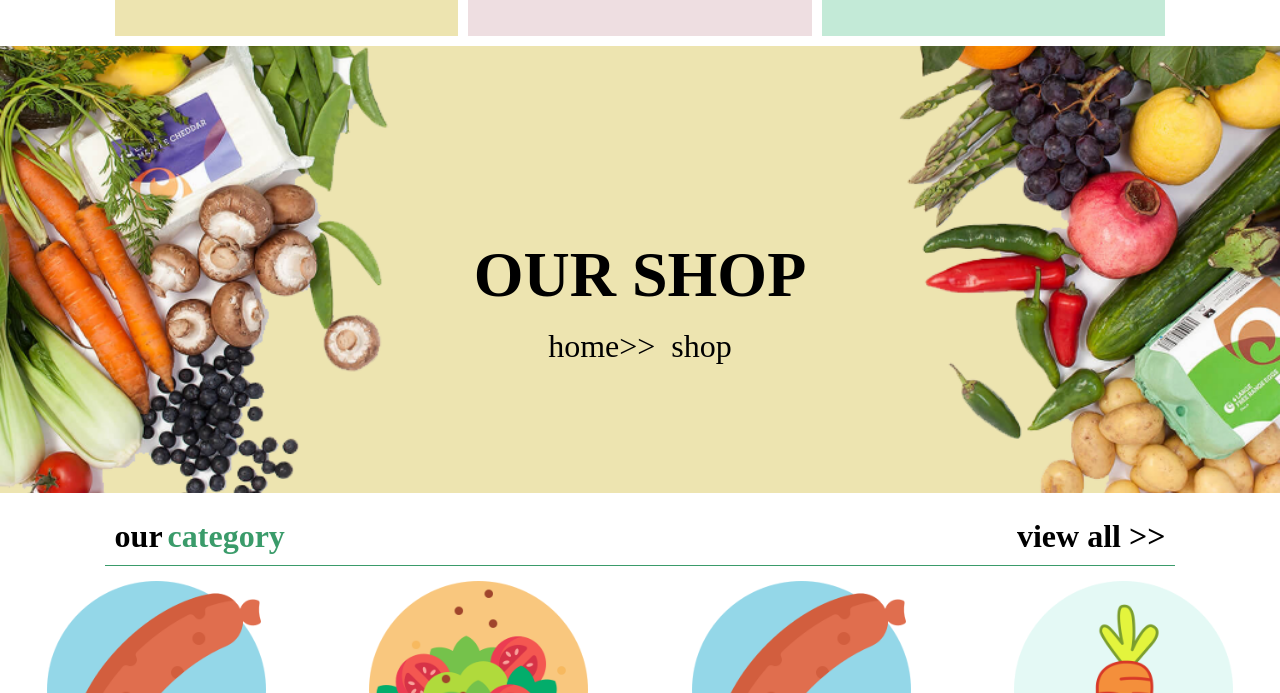
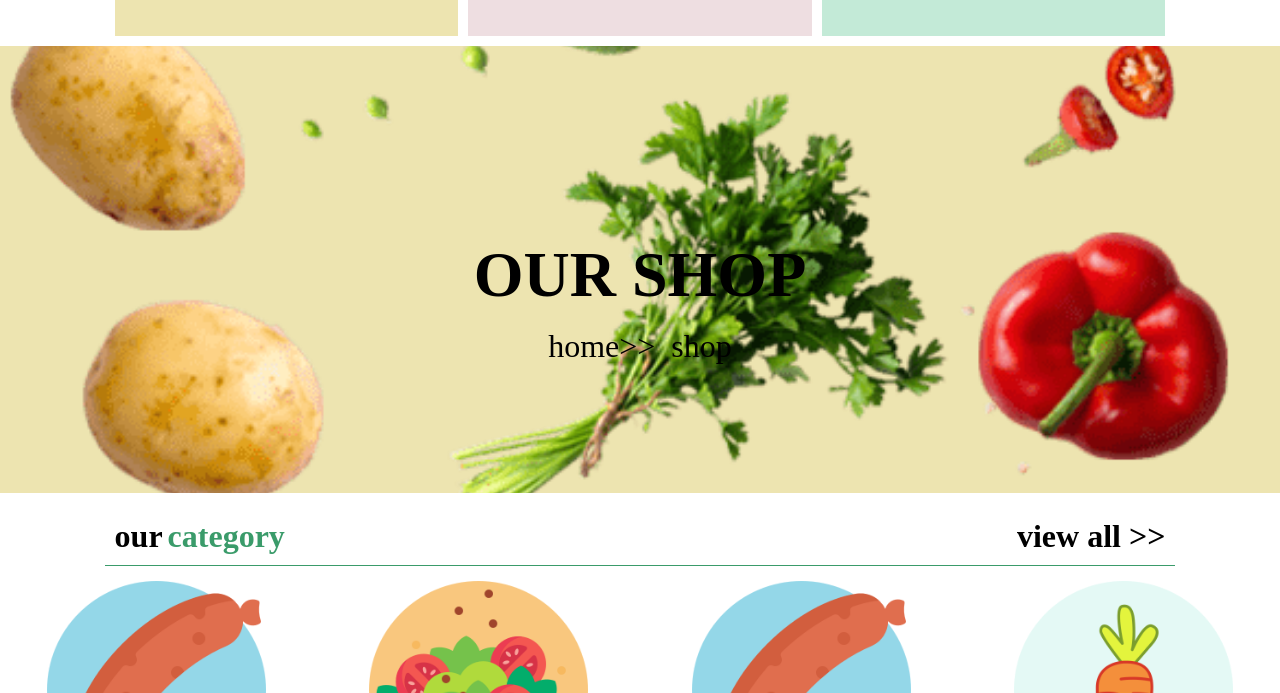
Before and after one commit to madyaeyada/vegetableshop, a plain HTML site: page index.html in a window 1280 px wide. Shown: the part 718-1411 px from the top of the page. Drawn offline with Linux system fonts and the light colour scheme.

Commit message:
Update style.css

```diff
--- a/style.css
+++ b/style.css
@@ -383,7 +383,7 @@ font-family: 'Open Sans', sans-serif;
 #prev-slide {left: 2rem;}
 /* heading */
 .heading{
-  background:url(../images/bgb.png) no-repeat;
+  background:url(../images/bgb1.png) no-repeat;
   background-size:cover;
   background-color:var(--baby-yello);
   background-position:center;
```
